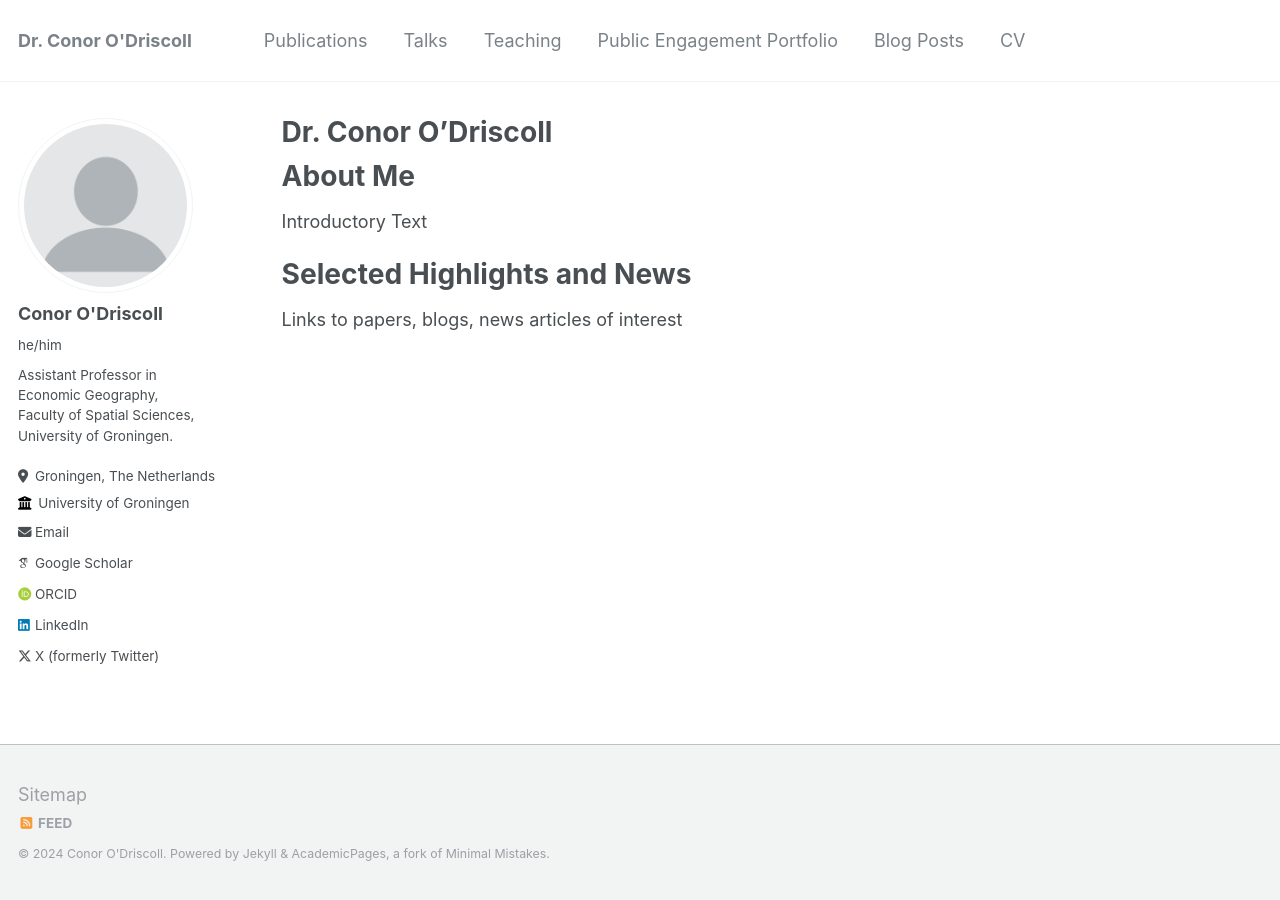
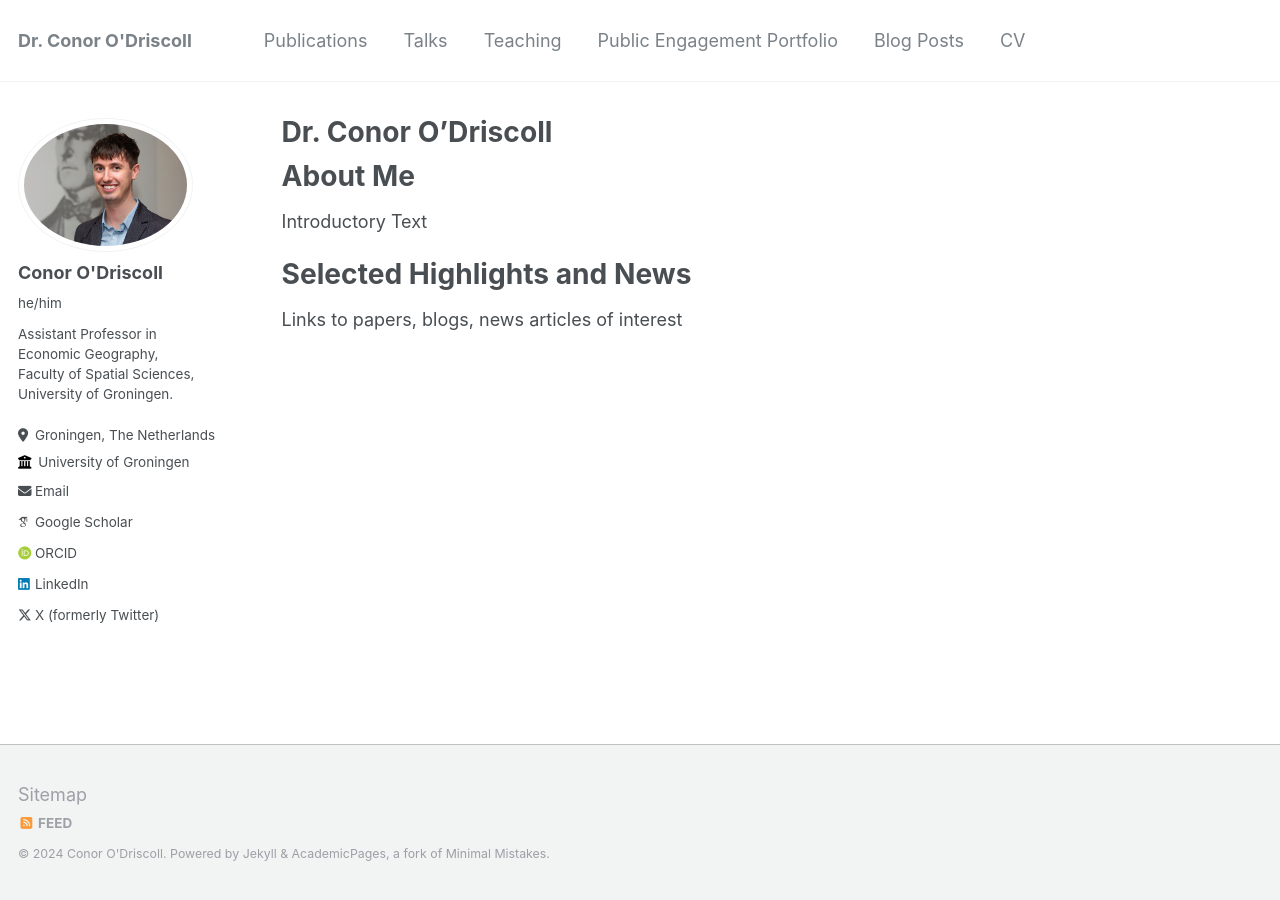
Before and after one commit to conor-o-driscoll/conor-o-driscoll.github.io, a Jekyll site: the page built from _pages/about.md, in a window 1280 px wide. Built offline with Jekyll 4.4.1, drawn with Linux system fonts in a browser that asks for light colours; some web fonts are replaced.

Commit message:
Update _config.yml

```diff
--- a/_config.yml
+++ b/_config.yml
@@ -21,7 +21,7 @@ repository               : "conor-o-driscoll/conor-o-driscoll.github.io"
 #               Additional customization can be done by editing /_includes/author-profile.html
 author:
   # Biographic information
-  avatar           : "profile.png"
+  avatar           : "Boolean Headshot (1).jpg"
   name             : "Conor O'Driscoll"
   pronouns         : "he/him"
   bio              : "Assistant Professor in Economic Geography, Faculty of Spatial Sciences, University of Groningen."
```
